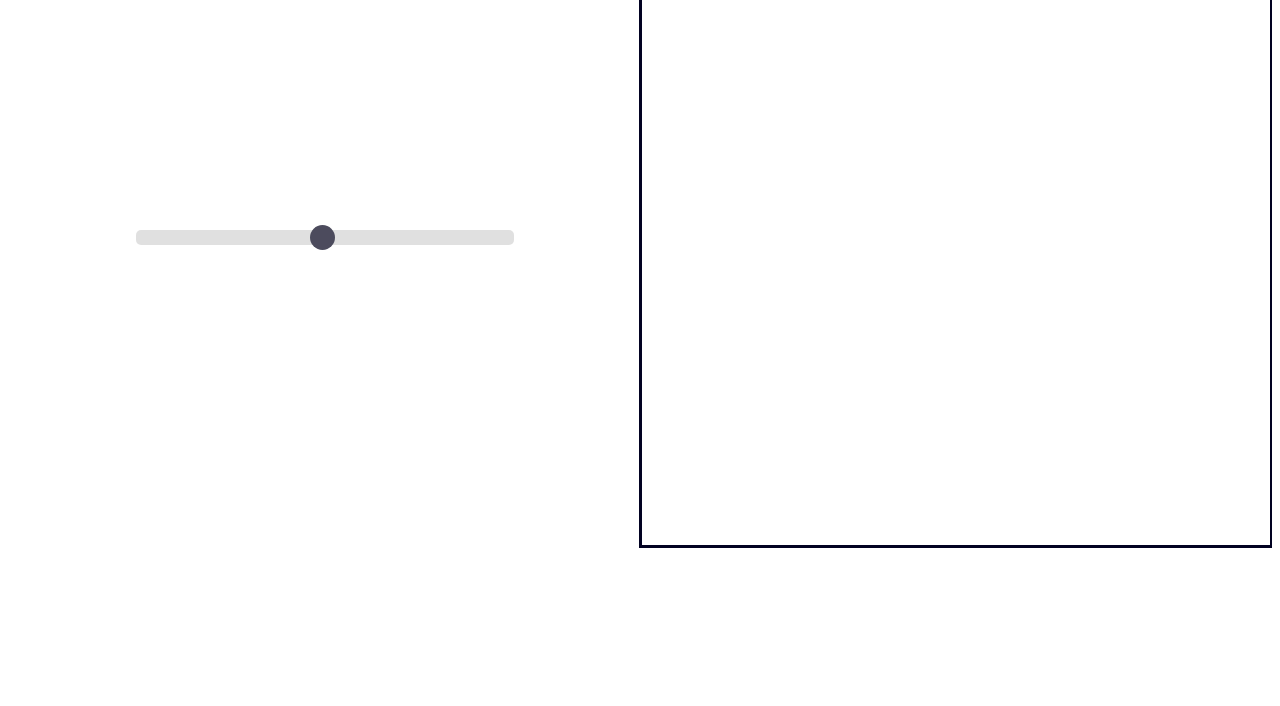
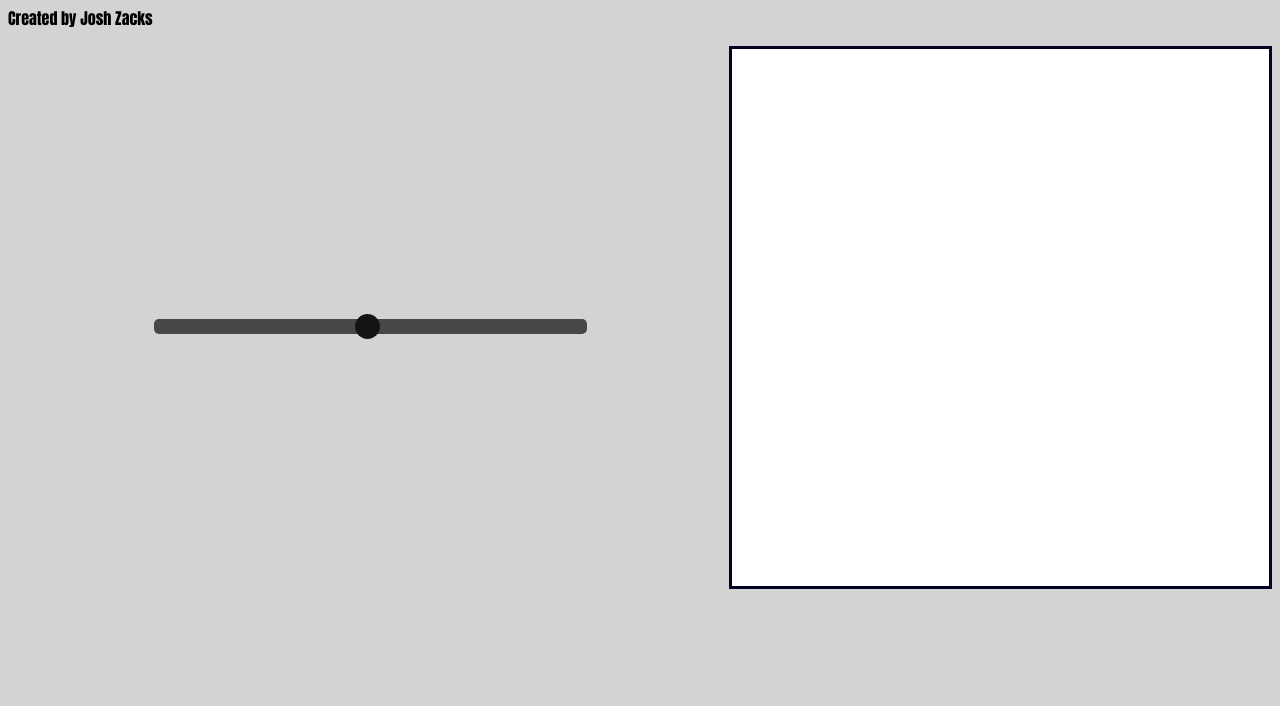
Before and after one commit to jzacks17/etch-a-sketch, a plain HTML site: page index.html in a window 1280 px wide. Shown: the part 94-800 px from the top of the page. Drawn offline with Linux system fonts and the light colour scheme.

Commit message:
added header in webpage

```diff
--- a/index.html
+++ b/index.html
@@ -10,6 +10,11 @@
 </head>
 
 <body>
+
+    <div class="header">
+        <h1>Etch a Sketch</h1>
+        <p>Created by Josh Zacks</p>
+    </div>
 
     <div class="page">
 
--- a/script.js
+++ b/script.js
@@ -2,7 +2,7 @@
 const container = document.querySelector('.container');
 
 // create a variable of type const called size. This variable will store the dimension of the etch a sketch grid
-const size = 64;
+const size = 16;
 
 // create a variable of type let called row. Do not assign an initial value. This variable will be used to create the row divs.
 let row;
--- a/styles.css
+++ b/styles.css
@@ -1,6 +1,23 @@
 /* Change all box sizing to border box */
 * {
     box-sizing: border-box;
+}
+
+body {
+    font-family: Impact, Haettenschweiler, 'Arial Narrow Bold', sans-serif;
+
+    /* Add flex box to the entire body */
+    display: flex;
+    flex-direction: column;
+
+    background-color: lightgrey;
+
+    flex: auto;
+}
+
+h1{
+    text-align: center;
+
 }
 
 .page{
@@ -18,7 +35,7 @@
     border: 0.2em solid #020222;
 
     /* set the width to be half the page with equal height */
-    width: 100%;
+    width: 75%;
     aspect-ratio: 1 / 1;
 
 }
@@ -63,9 +80,9 @@
     width: 100%;
     height: 15px;
     border-radius: 5px;
-    background: #d3d3d3;
+    background: #383838;
     outline: none;
-    opacity: 0.7;
+    opacity: 0.9;
     -webkit-transition: .2s;
     transition: opacity .2s;
 }
@@ -76,6 +93,6 @@
     width: 25px;
     height: 25px;
     border-radius: 50%;
-    background: #01001a;
+    background: #000000;
     cursor: pointer;
 }
```
